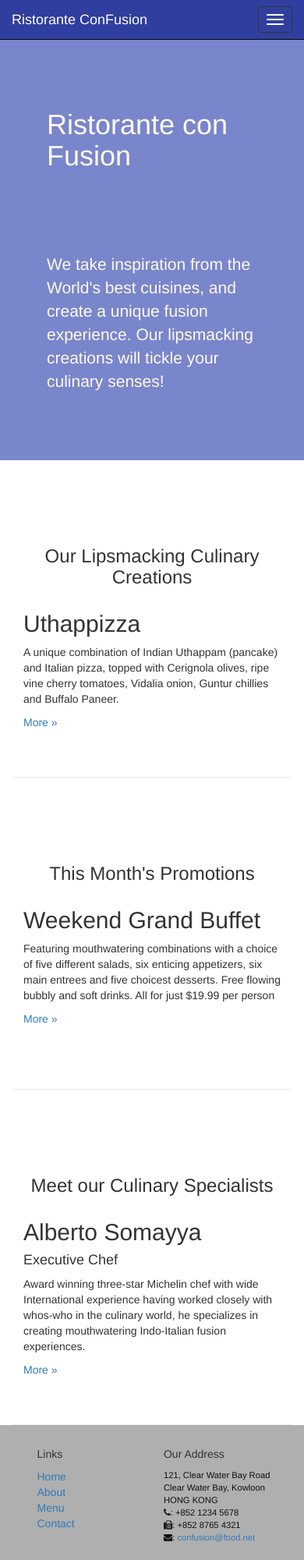
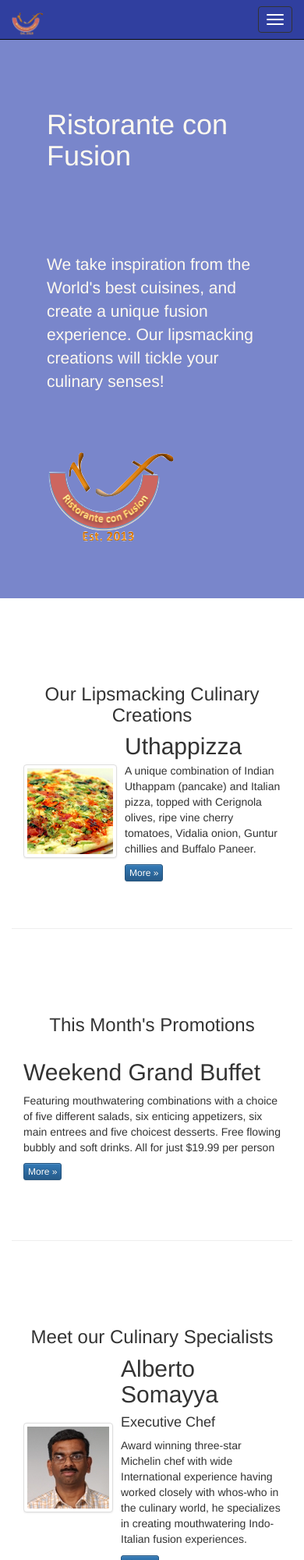
Before and after one commit to KaranSangani/coursera, a plain HTML site: page web-frameworks/week2/index.html in a window 390 px wide. Shown: the top 2000 px of the page at 78% size. Drawn offline with nearby package versions, Linux system fonts and the light colour scheme.

Commit message:
more updates

```diff
--- a/web-frameworks/week2/index.html
+++ b/web-frameworks/week2/index.html
@@ -23,7 +23,7 @@
             <span class="icon-bar"></span>
             <span class="icon-bar"></span>
           </button>
-          <a class="navbar-brand" href="index.html">Ristorante ConFusion</a>
+          <a class="navbar-brand" href="index.html"><img src="img/logo.png" height=30 width=41></a>
         </div>
         <div id="navbar" class="navbar-collapse collapse">
           <ul class="nav navbar-nav">
@@ -75,7 +75,9 @@
               <p style="padding:40px;"></p>
               <p>We take inspiration from the World's best cuisines, and create a unique fusion experience. Our lipsmacking creations will tickle your culinary senses!</p>
           </div>
-          <div class="col-xs-12 col-sm-4">
+          <div class="col-xs-12 col-sm-2">
+            <p style="padding:20px;"></p>
+            <img src="img/logo.png" class="img-responsive">
           </div>
         </div>
       </div>
@@ -88,9 +90,22 @@
           <h3 align=center>Our Lipsmacking Culinary Creations</h3>
         </div>
         <div class="col-xs-12 col-sm-9 col-sm-pull-3">
-          <h2>Uthappizza</h2>
-          <p>A unique combination of Indian Uthappam (pancake) and Italian pizza, topped with Cerignola olives, ripe vine cherry tomatoes, Vidalia onion, Guntur chillies and Buffalo Paneer.</p>
-          <p><a  href="#">More &raquo;</a></p>
+          <div class="media">
+            <div class="media-left media-middle">
+              <a href="#">
+                <img class="media-object img-thumbnail"
+                src="img/uthappizza.png" alt="Uthappizza">
+              </a>
+            </div>
+            <div class="media-body">
+              <h2 class="media-heading">Uthappizza</h2>
+              <p>A unique combination of Indian Uthappam (pancake) and
+              Italian pizza, topped with Cerignola olives, ripe vine
+              cherry tomatoes, Vidalia onion, Guntur chillies and
+              Buffalo Paneer.</p>
+              <p><a class="btn btn-primary btn-xs" href="#">More &raquo;</a></p>
+            </div>
+          </div>
         </div>
       </div>
 
@@ -102,7 +117,7 @@
         <div class="col-xs-12 col-sm-9">
           <h2>Weekend Grand Buffet</h2>
           <p>Featuring mouthwatering combinations with a choice of five different salads, six enticing appetizers, six main entrees and five choicest desserts. Free flowing bubbly and soft drinks. All for just $19.99 per person </p>
-          <p><a href="#">More &raquo;</a></p>
+          <p><a class="btn btn-primary btn-xs" href="#">More &raquo;</a></p>
         </div>
       </div>
 
@@ -112,10 +127,24 @@
           <h3 align=center>Meet our Culinary Specialists</h3>
         </div>
         <div class="col-xs-12 col-sm-9 col-sm-pull-3">
-          <h2>Alberto Somayya</h2>
-          <h4>Executive Chef</h4>
-          <p>Award winning three-star Michelin chef with wide International experience having worked closely with whos-who in the culinary world, he specializes in creating mouthwatering Indo-Italian fusion experiences. </p>
-          <p><a href="#">More &raquo;</a></p>
+          <div class="media">
+            <div class="media-left media-middle">
+              <a href="#">
+                <img class="media-object img-thumbnail"
+                src="img/alberto.png" alt="Alberto Somayya">
+              </a>
+            </div>
+            <div class="media-body">
+              <h2 class="media-heading">Alberto Somayya</h2>
+              <h4>Executive Chef</h4>
+              <p>Award winning three-star Michelin chef with wide
+              International experience having worked closely with
+              whos-who in the culinary world, he specializes in
+              creating mouthwatering Indo-Italian fusion experiences.
+              </p>
+              <p><a class="btn btn-primary btn-xs" href="#">More &raquo;</a></p>
+            </div>
+          </div>
         </div>
       </div>
     </div>
```
Also changed, not shown: web-frameworks/week2/aboutus.html (+4 -2 lines), web-frameworks/week2/contactus.html (+5 -3 lines), web-frameworks/week2/img/alberto.png (added), web-frameworks/week2/img/buffet.png (added), web-frameworks/week2/img/logo.png (added), web-frameworks/week2/img/uthappizza.png (added).
